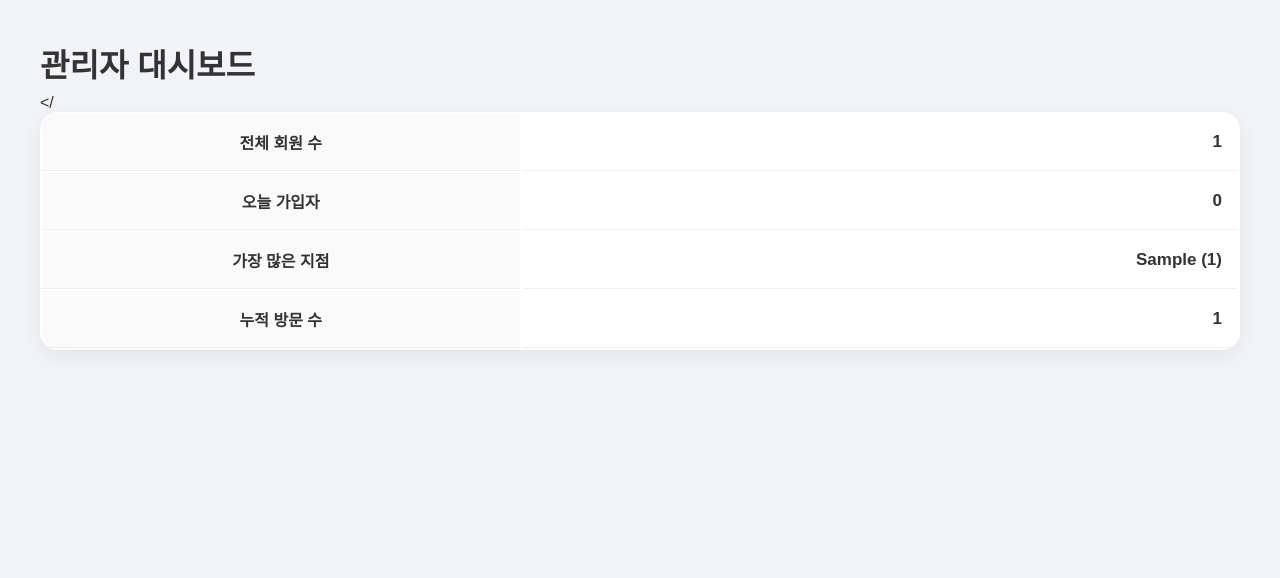
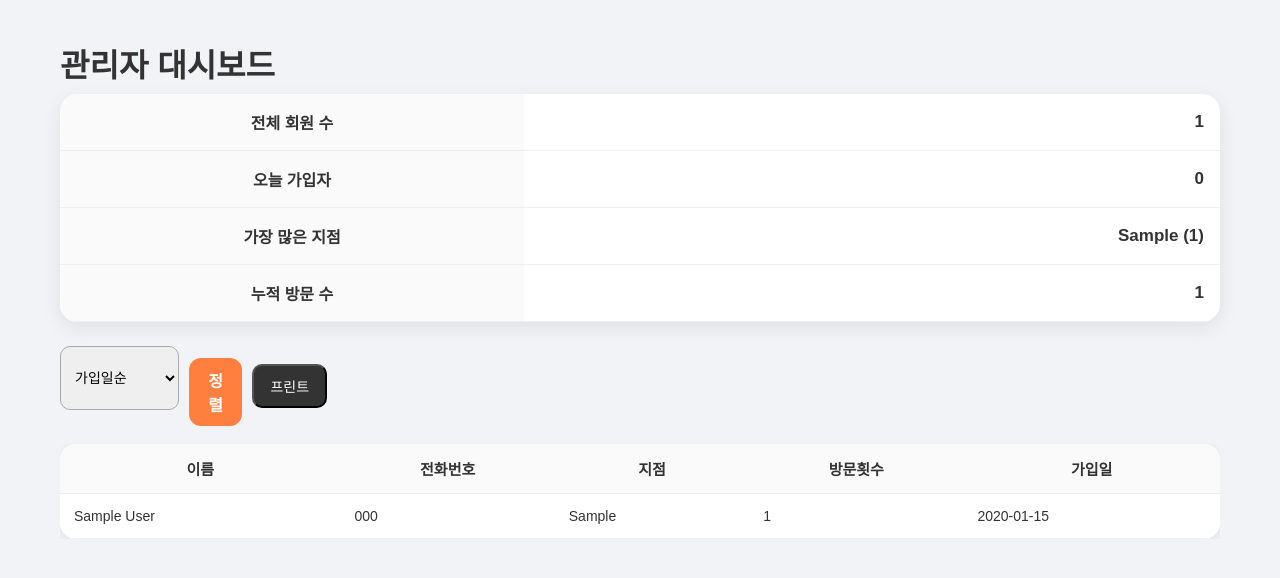
Before and after one commit to hanybeee67/everest-MP, a Flask app: page /admin/members in a window 1280 px wide. Shown: the top 578 px of the page. Run offline with Flask 3, Linux system fonts and the light colour scheme; tables that the repository leaves empty hold one stand-in row (values such as "Sample post").

Commit message:
fix ui for branch select and admin

```diff
--- a/static/style.css
+++ b/static/style.css
@@ -1,9 +1,13 @@
 /* ===============================
    기본 세팅
 ================================ */
-body {
+* {
     margin: 0;
     padding: 0;
+    box-sizing: border-box;
+}
+
+body {
     background: #f2f3f7;
     font-family: "Noto Sans KR", sans-serif;
     color: #333;
@@ -11,16 +15,18 @@ body {
 
 a {
     text-decoration: none;
+    color: inherit;
 }
 
-/* 전체 페이지 중앙 정렬 */
+/* ===============================
+   공통 레이아웃
+================================ */
 .page-wrapper {
     max-width: 1200px;
     margin: 40px auto;
     padding: 0 20px;
 }
 
-/* 제목 */
 .page-title {
     font-size: 32px;
     font-weight: 800;
@@ -33,11 +39,9 @@ a {
     margin-bottom: 24px;
 }
 
-/* ===============================
-   카드 기본 스타일
-================================ */
+/* 공통 카드 */
 .card {
-    background: white;
+    background: #fff;
     padding: 28px;
     border-radius: 20px;
     box-shadow: 0 6px 20px rgba(0,0,0,0.08);
@@ -47,7 +51,7 @@ a {
 /* 버튼 */
 .btn {
     background: #ff7f3f;
-    color: white;
+    color: #fff;
     border: none;
     padding: 14px;
     width: 100%;
@@ -63,9 +67,7 @@ a {
     background: #ff6a21;
 }
 
-/* ===============================
-   폼 요소 스타일
-================================ */
+/* 입력 라벨과 인풋 */
 .label {
     font-size: 15px;
     font-weight: 600;
@@ -78,23 +80,21 @@ input[type="tel"],
 input[type="date"],
 select {
     width: 100%;
-    padding: 14px;
+    padding: 12px 14px;
     border-radius: 12px;
     border: 1px solid #ddd;
     margin-bottom: 16px;
     font-size: 16px;
-    box-sizing: border-box;
 }
 
-/* 체크박스 영역 */
+/* 체크박스 줄 */
 .checkbox-row {
     margin: 8px 0 16px 0;
-    font-size: 15px;
+    font-size: 14px;
 }
 
-
 /* ===============================
-   지점 선택 GRID
+   첫 화면: 지점 선택 그리드
 ================================ */
 .branch-grid {
     margin-top: 30px;
@@ -104,33 +104,35 @@ select {
 }
 
 .branch-card {
-    background: white;
-    padding: 24px;
-    border-radius: 16px;
+    background: #fff;
+    padding: 22px;
+    border-radius: 18px;
     text-align: center;
     font-size: 18px;
     font-weight: 700;
-    box-shadow: 0 6px 20px rgba(0,0,0,0.06);
-    color: black;
+    box-shadow: 0 6px 18px rgba(0,0,0,0.06);
     transition: 0.2s;
 }
 
 .branch-card:hover {
-    transform: translateY(-4px);
-    box-shadow: 0 10px 25px rgba(0,0,0,0.10);
+    transform: translateY(-3px);
+    box-shadow: 0 10px 26px rgba(0,0,0,0.12);
 }
 
+/* ===============================
+   관리자: 통계 표
+================================ */
+.stats-table {
+    margin-bottom: 24px;
+}
 
-/* ===============================
-   관리자 화면 통계 테이블
-================================ */
 .stats-table table {
     width: 100%;
-    background: white;
+    border-collapse: collapse;
+    background: #fff;
     border-radius: 18px;
     overflow: hidden;
-    margin-bottom: 28px;
-    box-shadow: 0 6px 20px rgba(0,0,0,0.06);
+    box-shadow: 0 6px 20px rgba(0,0,0,0.08);
 }
 
 .stats-table th {
@@ -150,9 +152,8 @@ select {
     border-bottom: 1px solid #f0f0f0;
 }
 
-
 /* ===============================
-   관리자 화면: 정렬 / 프린트 버튼
+   관리자: 정렬 / 프린트 툴바
 ================================ */
 .toolbar {
     display: flex;
@@ -165,20 +166,20 @@ select {
     padding: 10px;
     border-radius: 10px;
     border: 1px solid #aaa;
+    font-size: 14px;
 }
 
 .print-btn {
     padding: 10px 16px;
     background: #333;
-    color: white;
+    color: #fff;
     border-radius: 10px;
     cursor: pointer;
     font-size: 14px;
 }
 
-
 /* ===============================
-   회원 목록 테이블
+   관리자: 회원 목록 테이블
 ================================ */
 .table-wrapper {
     overflow-x: auto;
@@ -187,10 +188,10 @@ select {
 .table-wrapper table {
     width: 100%;
     border-collapse: collapse;
-    background: white;
+    background: #fff;
     border-radius: 16px;
     overflow: hidden;
-    box-shadow: 0 6px 20px rgba(0,0,0,0.06);
+    box-shadow: 0 6px 20px rgba(0,0,0,0.08);
 }
 
 .table-wrapper th {
@@ -211,9 +212,8 @@ select {
     background-color: #f9f9f9;
 }
 
-
 /* ===============================
-   재방문 / 가입 완료 화면 버튼
+   재방문 / 가입완료 화면용
 ================================ */
 .action-area {
     text-align: center;
@@ -221,28 +221,43 @@ select {
 }
 
 .action-area .btn {
-    max-width: 250px;
+    max-width: 260px;
     margin: 0 auto;
 }
 
+/* ===============================
+   반응형 & 프린트
+================================ */
+@media (max-width: 768px) {
+    .page-wrapper {
+        margin: 20px auto;
+        padding: 0 14px;
+    }
 
-/* ===============================
-   프린트 모드
-================================ */
+    .page-title {
+        font-size: 26px;
+    }
+}
+
 @media print {
-    .toolbar,
     .page-title,
     .page-subtitle,
+    .toolbar,
     .stats-table {
         display: none !important;
+    }
+
+    body {
+        background: #fff;
     }
 
     .page-wrapper {
         margin: 0;
         padding: 0;
+        max-width: 100%;
     }
 
-    table {
+    .table-wrapper table {
         box-shadow: none;
     }
 }
--- a/templates/members.html
+++ b/templates/members.html
@@ -1,6 +1,5 @@
 <!DOCTYPE html>
 <html lang="ko">
-
 <head>
     <meta charset="UTF-8">
     <title>관리자 대시보드</title>
@@ -9,15 +8,12 @@
 </head>
 
 <body>
-
 <div class="page-wrapper">
 
     <!-- 제목 -->
     <h1 class="page-title">관리자 대시보드</h1>
 
-    <!-- ==========================
-         통계 표 (한 눈에 보는 요약)
-    =========================== -->
+    <!-- 통계 표 -->
     <div class="stats-table">
         <table>
             <tr>
@@ -30,9 +26,61 @@
             </tr>
             <tr>
                 <th>가장 많은 지점</th>
-                <td>{{ top_branch_name }} ({{ top_branch_count }})</td>
+                <td>
+                    {% if top_branch_name %}
+                        {{ top_branch_name }} ({{ top_branch_count }})
+                    {% else %}
+                        -
+                    {% endif %}
+                </td>
             </tr>
             <tr>
                 <th>누적 방문 수</th>
                 <td>{{ total_visits }}</td>
-            </
+            </tr>
+        </table>
+    </div>
+
+    <!-- 정렬 / 프린트 -->
+    <div class="toolbar">
+
+        <form method="get" style="display:flex; gap:10px;">
+            <select name="sort" class="admin-select">
+                <option value="date"   {% if sort=='date'   %}selected{% endif %}>가입일순</option>
+                <option value="name"   {% if sort=='name'   %}selected{% endif %}>이름순</option>
+                <option value="branch" {% if sort=='branch' %}selected{% endif %}>지점순</option>
+                <option value="visit"  {% if sort=='visit'  %}selected{% endif %}>방문횟수순</option>
+            </select>
+
+            <button class="btn" style="width:auto; padding:10px 18px;">정렬</button>
+        </form>
+
+        <button class="print-btn" onclick="window.print()">프린트</button>
+    </div>
+
+    <!-- 회원 목록 테이블 -->
+    <div class="table-wrapper">
+        <table>
+            <tr>
+                <th>이름</th>
+                <th>전화번호</th>
+                <th>지점</th>
+                <th>방문횟수</th>
+                <th>가입일</th>
+            </tr>
+
+            {% for m in members %}
+            <tr>
+                <td>{{ m.name }}</td>
+                <td>{{ m.phone }}</td>
+                <td>{{ m.branch }}</td>
+                <td>{{ m.visit_count }}</td>
+                <td>{{ m.created_at }}</td>
+            </tr>
+            {% endfor %}
+        </table>
+    </div>
+
+</div>
+</body>
+</html>
```
Also changed, not shown: templates/branch_select.html (+7 -9 lines).
